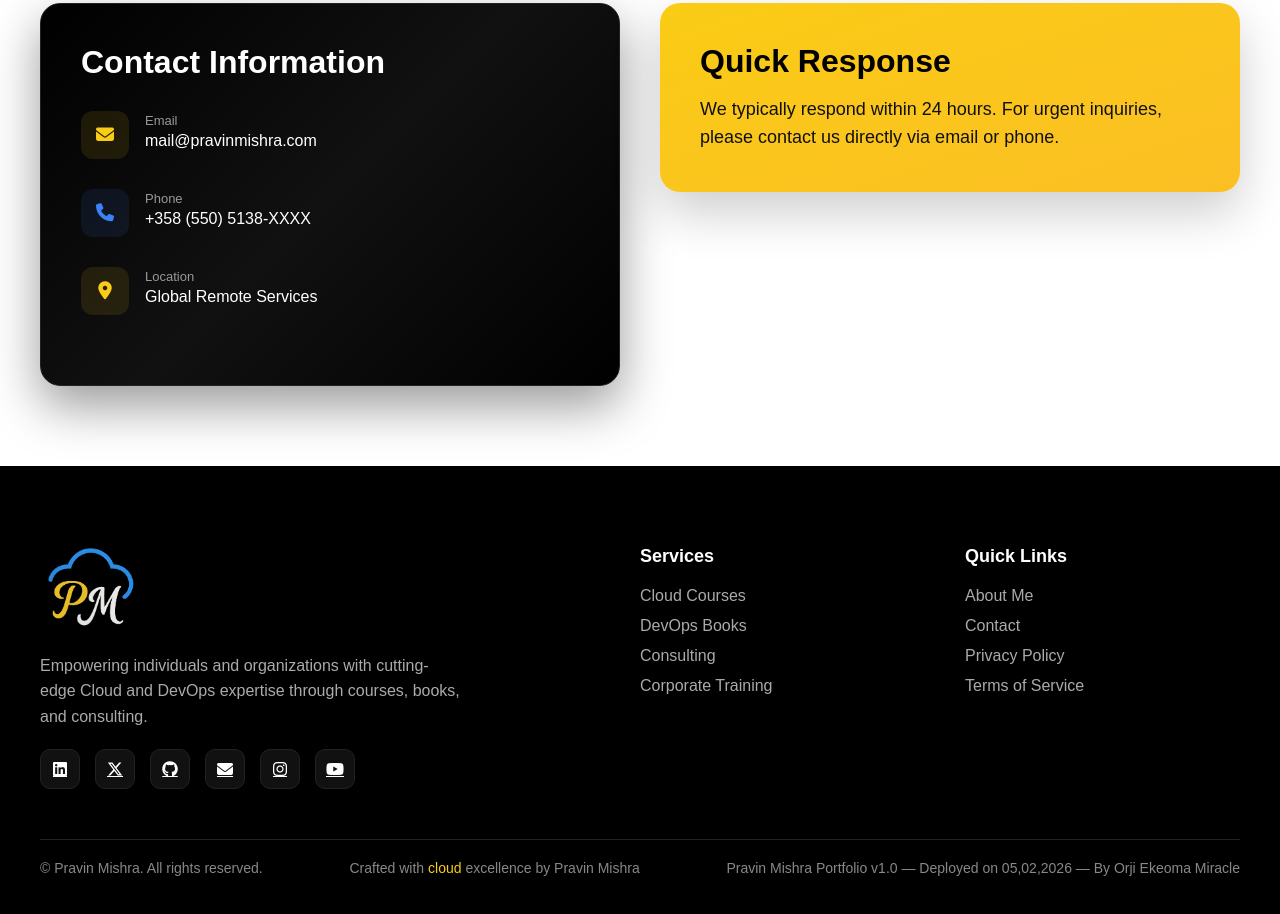
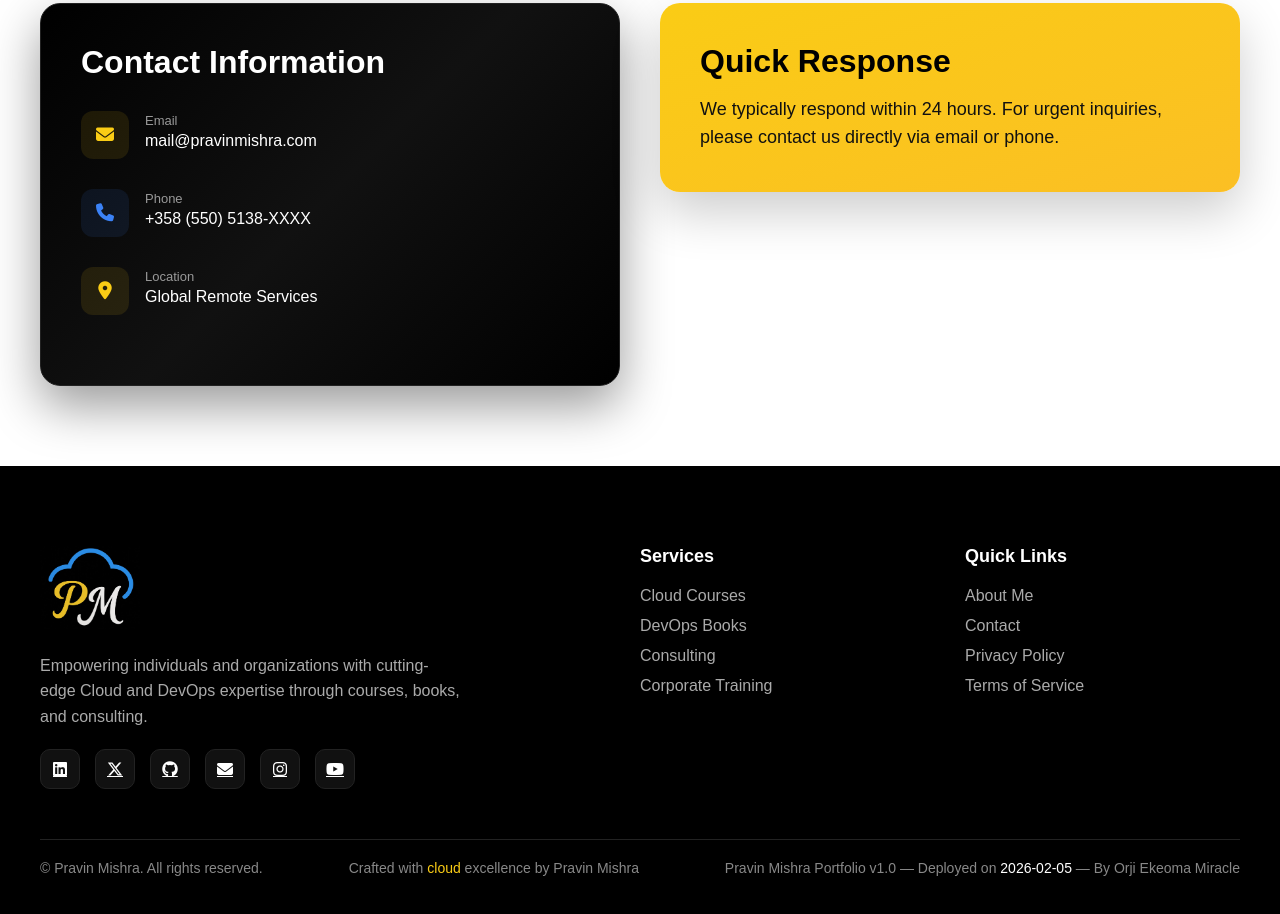
Before and after one commit to orjimiracle/jira-sprint, a plain HTML site: page index.html in a window 1280 px wide. Shown: the part 7463-8377 px from the top of the page. Drawn offline with Linux system fonts and the light colour scheme.

Commit message:
feat(footer): generate deploy date automatically

```diff
--- a/index.html
+++ b/index.html
@@ -602,10 +602,16 @@
       <div class="footer-bottom">
         <p>© <span id="year"></span> Pravin Mishra. All rights reserved.</p>
         <p>Crafted with <span>cloud</span> excellence by Pravin Mishra</p>
-	<p>Pravin Mishra Portfolio v1.0 — Deployed on 05,02,2026 — By Orji Ekeoma Miracle</p>
+	<p>Pravin Mishra Portfolio v1.0 — Deployed on <span id="deployDate" style=color:white></span>
+		 — By Orji Ekeoma Miracle</p>
       </div>
 
     </div>
+	<script>
+  	const d = new Date();
+  	const formattedDate = d.toISOString().split('T')[0];
+  	document.getElementById("deployDate").textContent = formattedDate;
+	</script>
   </footer>
 
 
```
